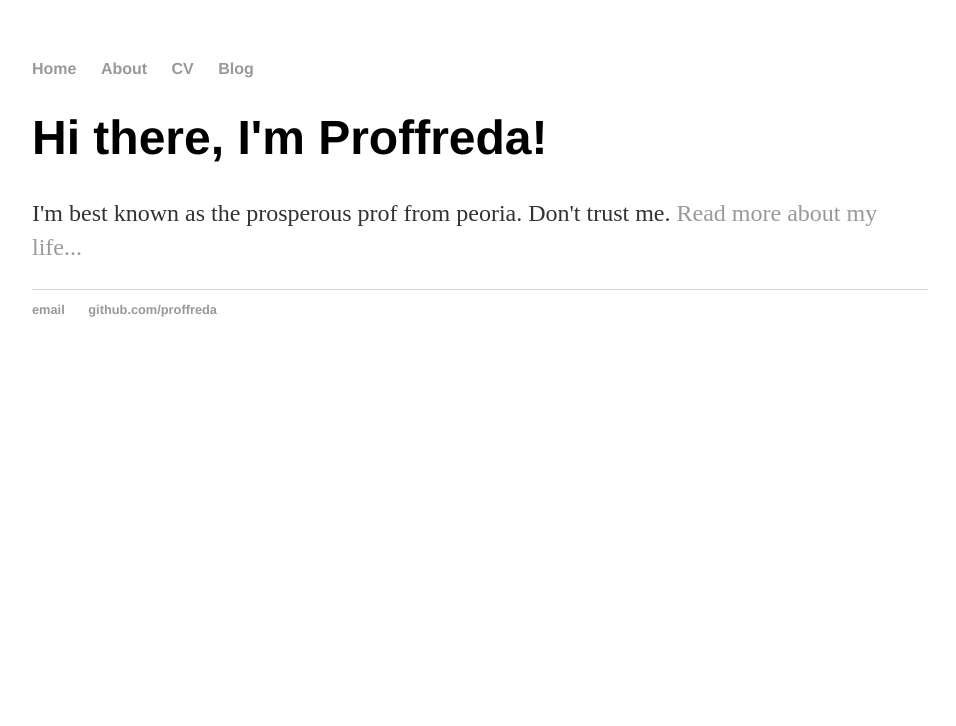
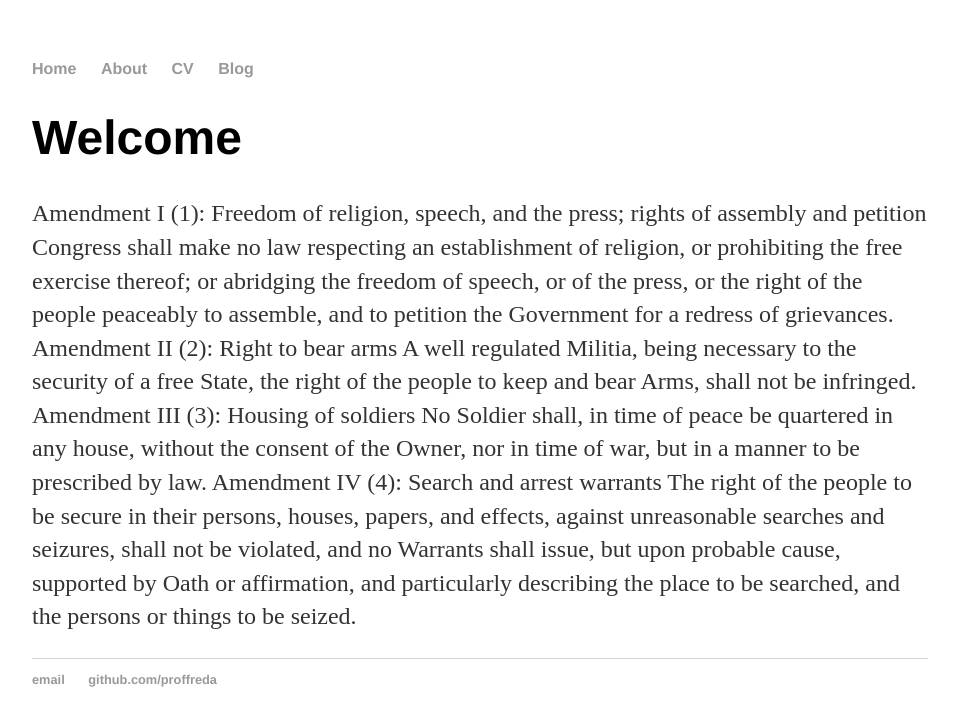
Before and after one commit to proffreda/proffreda.github.io, a Jekyll site: the page built from index.html, in a window 1280 px wide. Shown: the top 726 px of the page, without its empty margins (160-1116 px from the left). Built offline with Jekyll 4.4.1, drawn with Linux system fonts in a browser that asks for light colours.

Commit message:
Update index.html

```diff
--- a/index.html
+++ b/index.html
@@ -1,8 +1,22 @@
 ---
 layout: default
-title: Proffreda, CWHS Computer Science
+title: CWHS Computer Science
 ---
 <div class="blurb">
-	<h1>Hi there, I'm Proffreda!</h1>
-	<p>I'm best known as the prosperous prof from peoria.  Don't trust me. <a href="/about">Read more about my life...</a></p>
-</div><!-- /.blurb -->
+	<h1>Welcome</h1>
+	<p>
+Amendment I (1): Freedom of religion, speech, and the press; rights of assembly and petition
+Congress shall make no law respecting an establishment of religion, or prohibiting the free exercise thereof; or
+abridging the freedom of speech, or of the press, or the right of the people peaceably to assemble, and to petition
+the Government for a redress of grievances.
+Amendment II (2): Right to bear arms
+A well regulated Militia, being necessary to the security of a free State, the right of the people to keep and bear
+Arms, shall not be infringed.
+Amendment III (3): Housing of soldiers
+No Soldier shall, in time of peace be quartered in any house, without the consent of the Owner, nor in time of war,
+but in a manner to be prescribed by law.
+Amendment IV (4): Search and arrest warrants
+The right of the people to be secure in their persons, houses, papers, and effects, against unreasonable searches
+and seizures, shall not be violated, and no Warrants shall issue, but upon probable cause, supported by Oath or
+affirmation, and particularly describing the place to be searched, and the persons or things to be seized.
+	</p>
```
